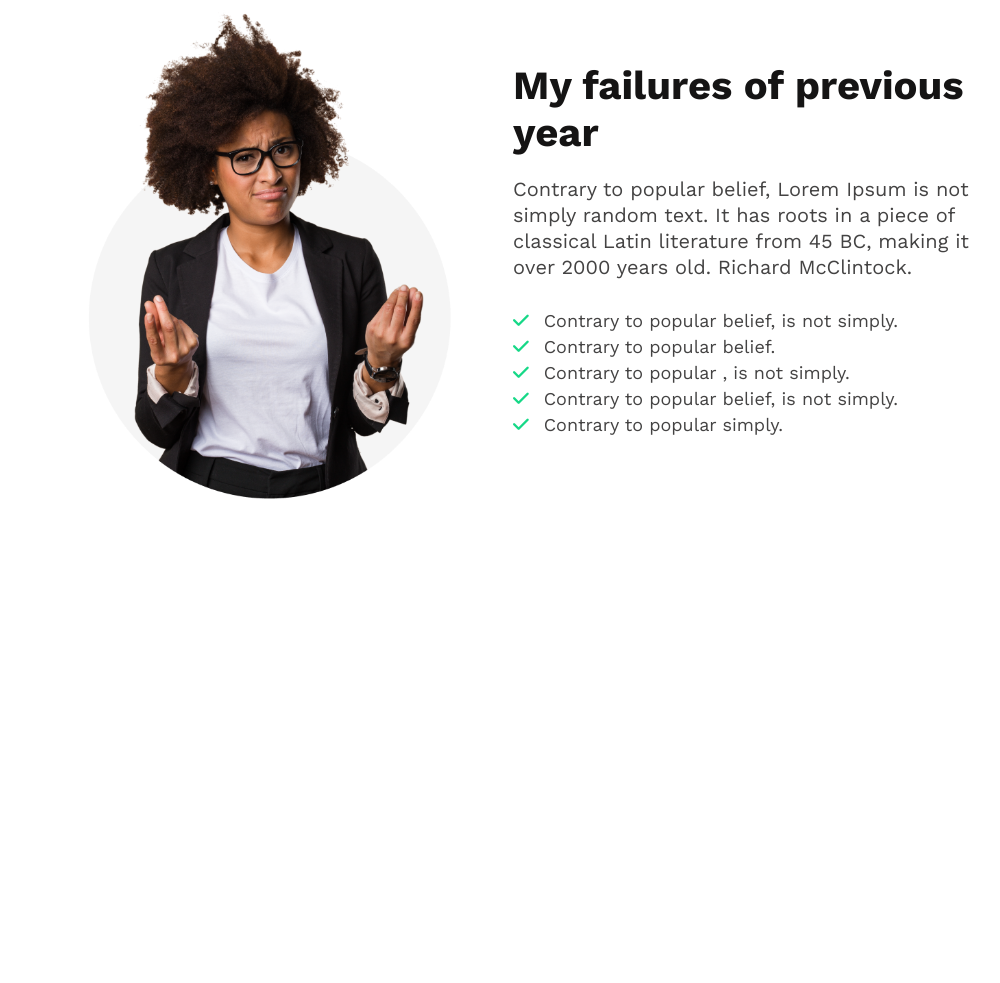
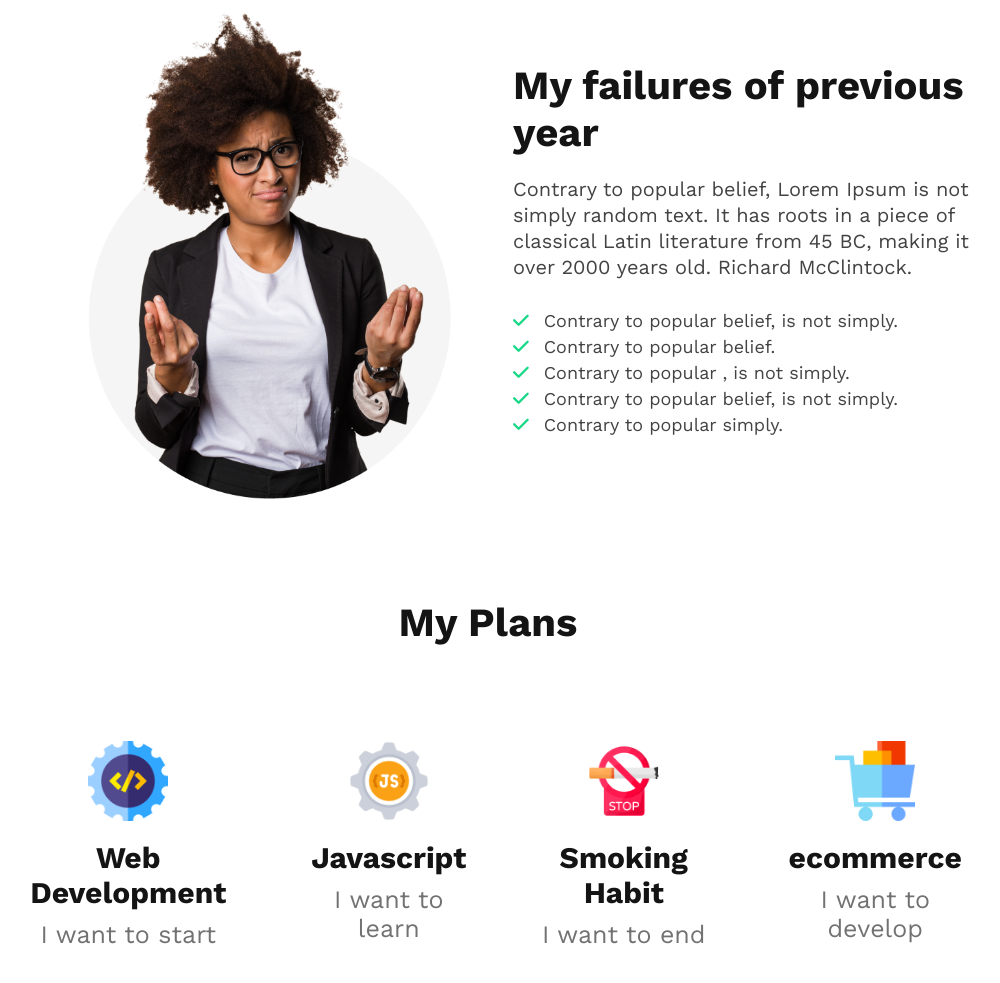
Before and after one commit to rahathossenantor/new-me, a plain HTML site: page index.html in a window 1280 px wide. Shown: the part 963-1946 px from the top of the page, without its empty margins (152-1152 px from the left). Before the commit the page ends 1562 px from the top, so only its background shows below. Drawn offline with nearby package versions, Linux system fonts and the light colour scheme.

Commit message:
features section added

```diff
--- a/index.html
+++ b/index.html
@@ -38,6 +38,32 @@
                 </ul>
             </div>
         </section>
+
+        <section id="features">
+            <h2 class="section-title text-center">My Plans</h2>
+            <div class="feature-container">
+                <div class="feature">
+                    <img src="./images/icons/web.png" alt="icon">
+                    <h3>Web Development</h3>
+                    <p>I want to start</p>
+                </div>
+                <div class="feature">
+                    <img src="./images/icons/js.png" alt="icon">
+                    <h3>Javascript</h3>
+                    <p>I want to learn</p>
+                </div>
+                <div class="feature">
+                    <img src="./images/icons/smoke.png" alt="icon">
+                    <h3>Smoking Habit</h3>
+                    <p>I want to end</p>
+                </div>
+                <div class="feature">
+                    <img src="./images/icons/ecom.png" alt="icon">
+                    <h3>ecommerce</h3>
+                    <p>I want to develop</p>
+                </div>
+            </div>
+        </section>
     </main>
     <footer></footer>
 </body>
--- a/style.css
+++ b/style.css
@@ -25,6 +25,10 @@ footer {
     font-size: 20px;
     color: white;
     font-weight: 700;
+}
+
+.text-center {
+    text-align: center;
 }
 
 /* header styles */
@@ -114,3 +118,41 @@ header {
     color: #16D887;
     margin-right: 15px;
 }
+
+/* features styles */
+#features {
+    margin: 100px 0;
+}
+
+#features .section-title {
+    margin: 60px 0;
+}
+
+.feature-container {
+    display: flex;
+    justify-content: space-between;
+}
+
+.feature {
+    padding: 20px;
+    text-align: center;
+}
+
+.feature img {
+    width: 5rem;
+    display: inline-block;
+    margin: 15px 0;
+}
+
+.feature h3 {
+    color: #151414;
+    font-size: 30px;
+    font-weight: 700;
+    margin-bottom: 10px;
+}
+
+.feature p {
+    color: #737272;
+    font-size: 25px;
+    font-weight: 500;
+}
```
